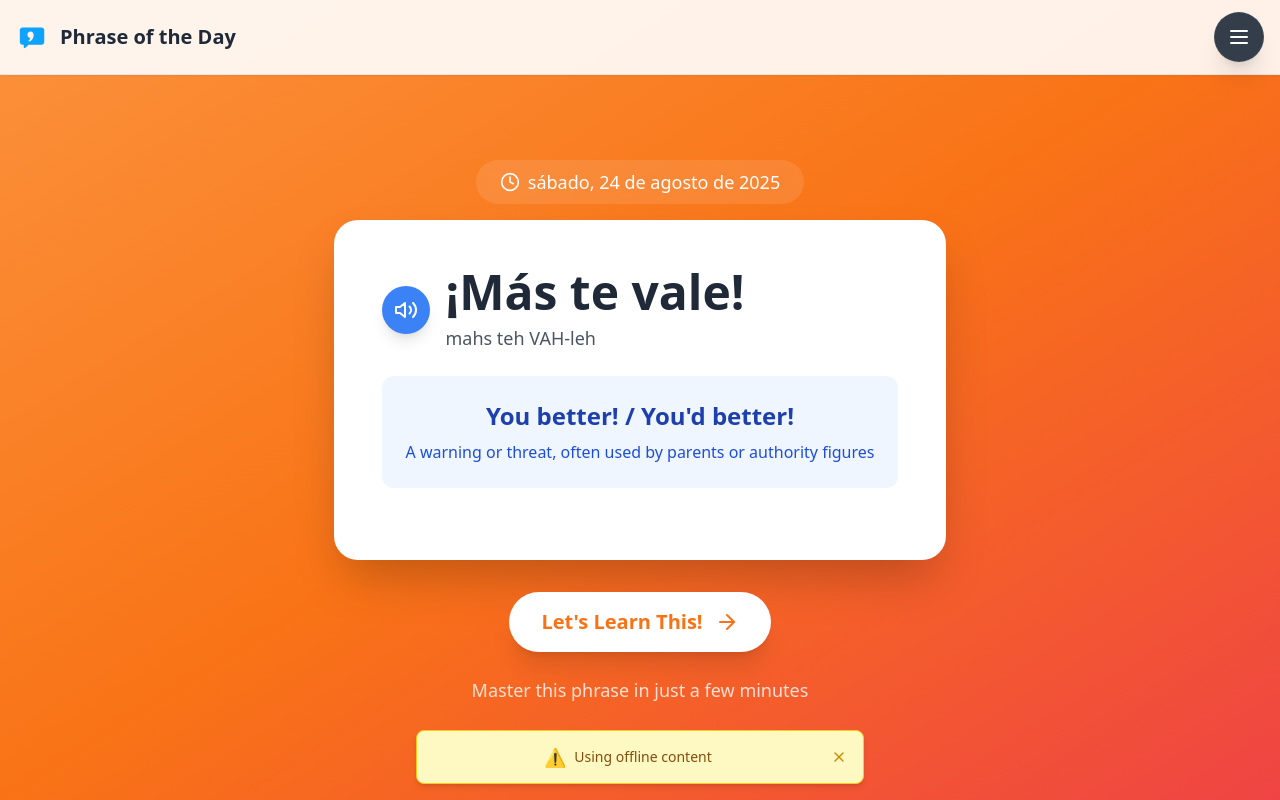
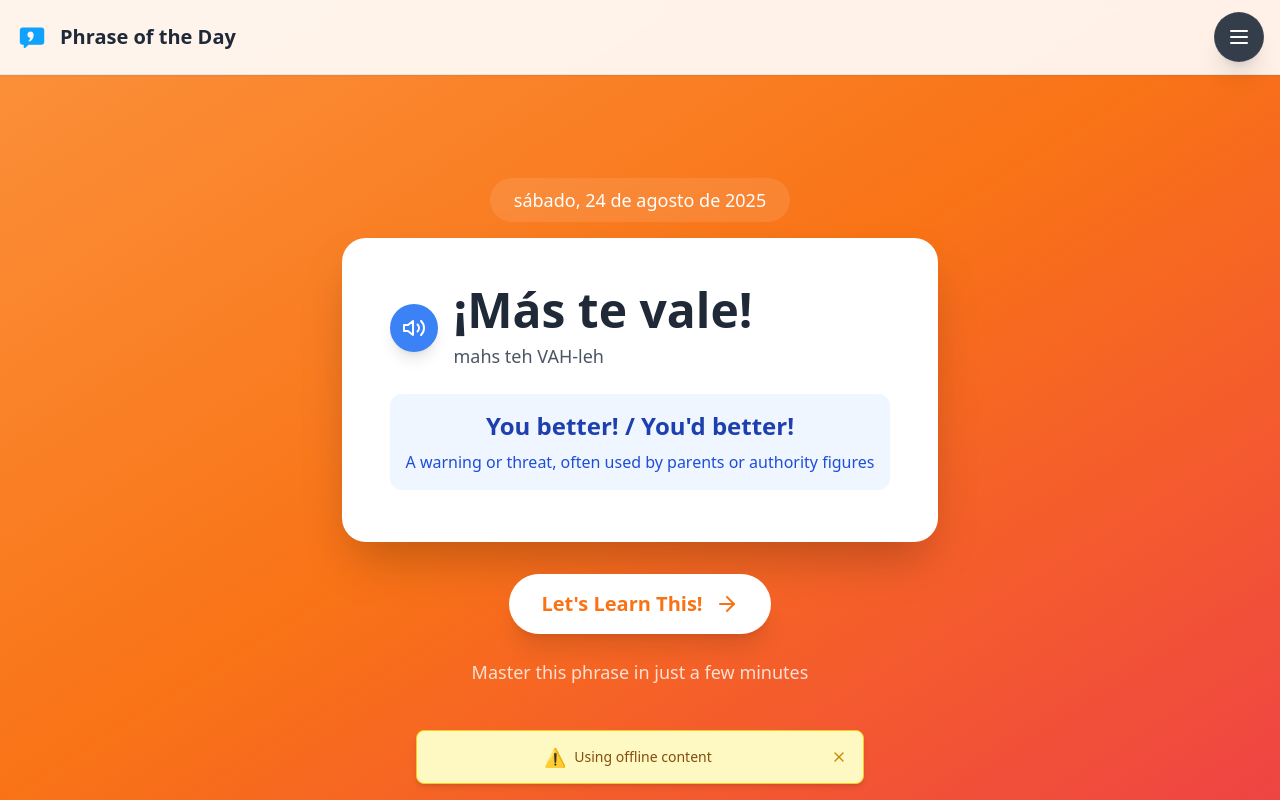
Before and after one commit to stellarmenus-steven/phrase-of-the-day-frontend, a React (Vite) app: page / in a window 1280 px wide. Built offline with nearby package versions, Linux system fonts and the light colour scheme; no server answers.

Commit message:
working on styling

```diff
--- a/src/pages/HomePage.tsx
+++ b/src/pages/HomePage.tsx
@@ -41,7 +41,6 @@ export const HomePage: React.FC<HomePageProps> = ({ phrase, onNext, error }) =>
 
       <div className="max-w-2xl mx-auto text-center">
         <div className="bg-white/10 backdrop-blur-sm rounded-full px-6 py-2 mb-4 inline-flex items-center space-x-2">
-          <Clock className="w-5 h-5 text-white" />
           <span className="text-white font-medium text-lg">{phrase.date.spanish}</span>
         </div>
 
@@ -64,7 +63,7 @@ export const HomePage: React.FC<HomePageProps> = ({ phrase, onNext, error }) =>
             </div>
           </div>
 
-          <div className="bg-blue-50 rounded-xl p-6 mb-6">
+          <div className="bg-blue-50 rounded-xl p-4 mb-1">
             <h2 className="text-2xl font-bold text-blue-800 mb-2">
               {phrase.meaning[language]}
             </h2>
```
